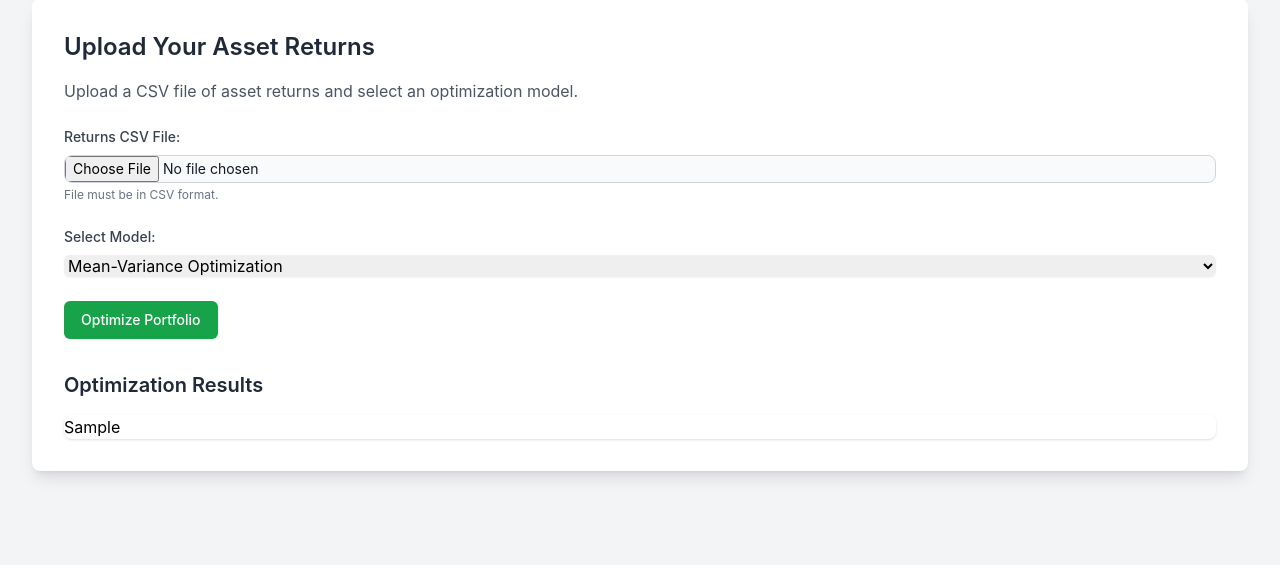
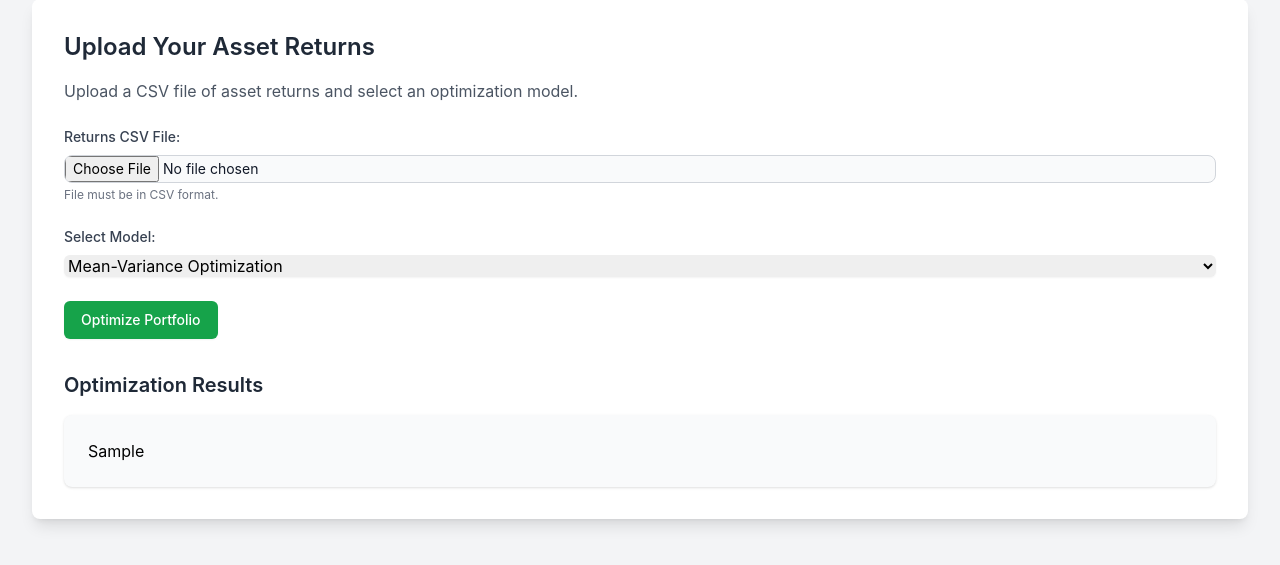
Before and after one commit to Harshvardhan-Gaur/InvestoQuest-Main, a Django app: template optimizer/templates/optimizer/portfolio_optimizer.html in a window 1280 px wide. Shown: the part 197-762 px from the top of the page. Run offline with Django 5.2, Linux system fonts and the light colour scheme; tables that the repository leaves empty hold one stand-in row (values such as "Sample post"); the template is opened without the code that fills it: values that come from a table or form of the project are taken from there, most other values are stand-ins (such as "Sample title", 1, 10 or a date in 2020); some libraries are stand-ins or nearby versions; some web fonts are replaced.

Commit message:
updated portfolio_optimizer

```diff
--- a/optimizer/templates/optimizer/portfolio_optimizer.html
+++ b/optimizer/templates/optimizer/portfolio_optimizer.html
@@ -54,7 +54,7 @@
     {% if optimization_results %}
         <div class="mt-8">
             <h3 class="text-xl font-semibold text-gray-800 mb-4">Optimization Results</h3>
-            <div class="overflow-x-auto rounded-lg shadow">
+            <div class="space-y-8 bg-gray-50 p-6 rounded-lg shadow">
                 {{ optimization_results|safe }}
             </div>
         </div>
```
